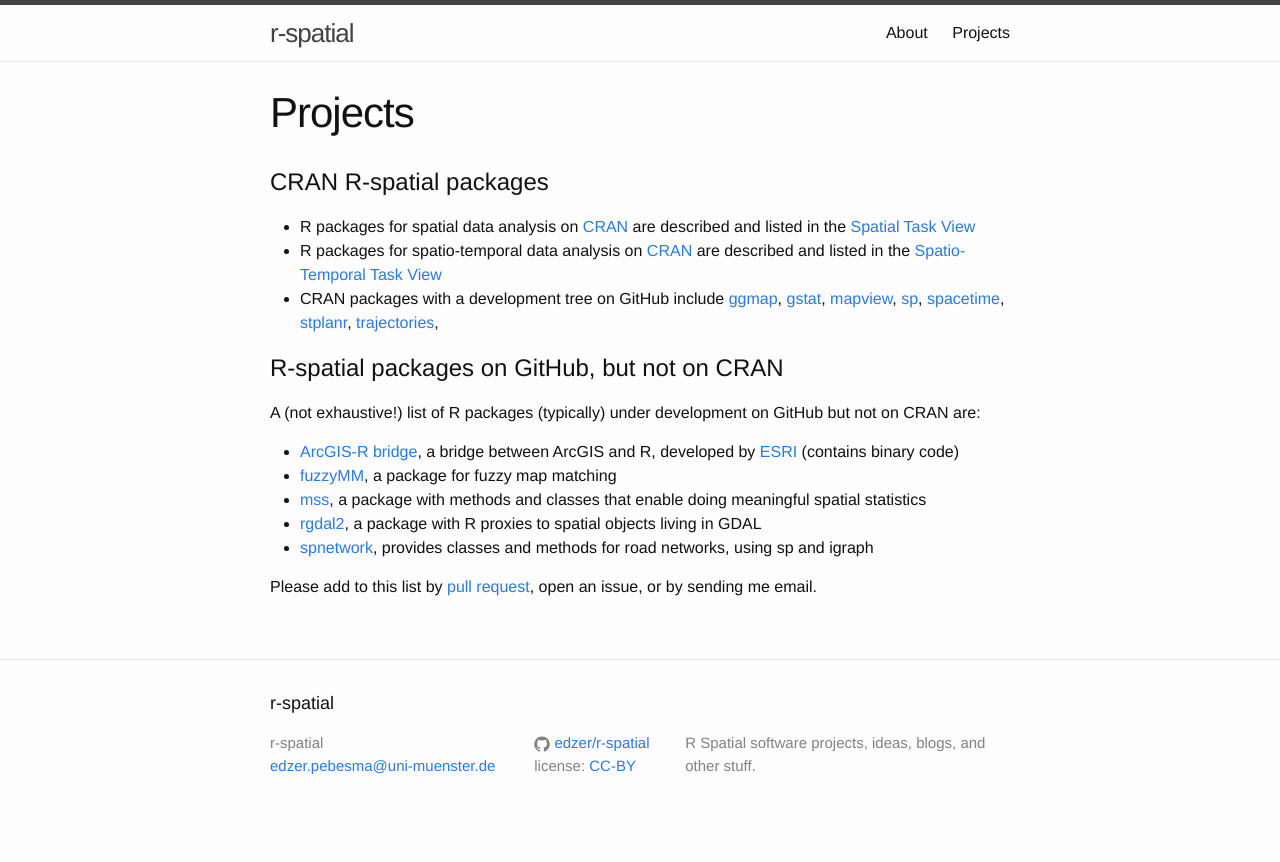
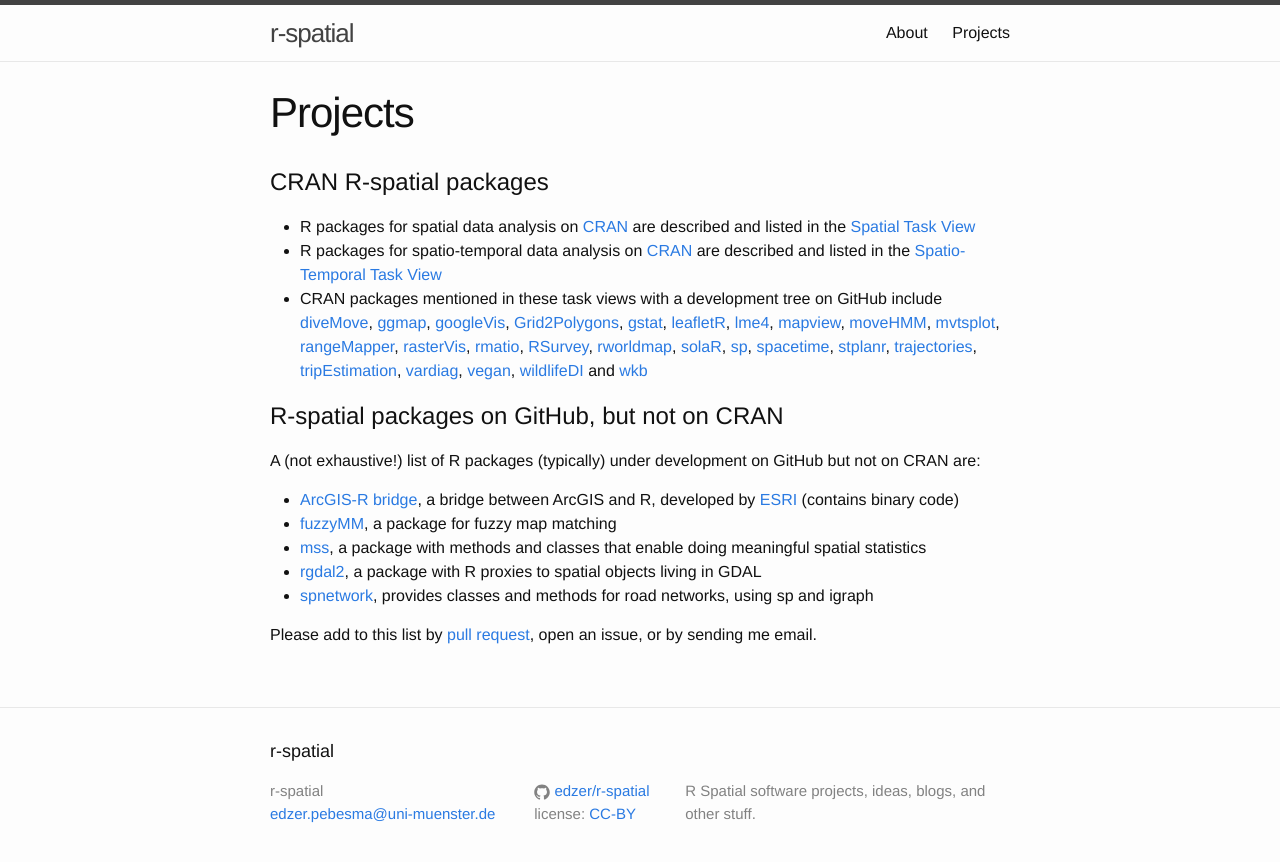
Before and after one commit to r-spatial/r-spatial.org, a Jekyll site: the page built from projects.md, in a window 1280 px wide. Shown: the top 862 px of the page. Built offline with Jekyll 4.4.1, drawn with Linux system fonts in a browser that asks for light colours.

Commit message:
list github projects

```diff
--- a/projects.md
+++ b/projects.md
@@ -8,14 +8,32 @@
 
 * R packages for spatial data analysis on [CRAN](https://cran.r-project.org/) are described and listed in the [Spatial Task View](https://cran.r-project.org/web/views/Spatial.html)
 * R packages for spatio-temporal data analysis on [CRAN](https://cran.r-project.org/) are described and listed in the [Spatio-Temporal Task View](https://cran.r-project.org/web/views/SpatioTemporal.html)
-* CRAN packages with a development tree on GitHub include
-  [ggmap](https://github.com/dkahle/ggmap),
-  [gstat](https://github.com/edzer/gstat),
-  [mapview](https://github.com/environmentalinformatics-marburg/mapview),
-  [sp](https://github.com/edzer/sp),
-  [spacetime](https://github.com/edzer/spacetime),
-  [stplanr](https://github.com/ropensci/stplanr),
-  [trajectories](https://github.com/edzer/trajectories),
+* CRAN packages mentioned in these task views with a development tree on GitHub include
+[diveMove](https://github.com/spluque/diveMove),
+[ggmap](https://github.com/dkahle/ggmap),
+[googleVis](https://github.com/mages/googleVis#googlevis),
+[Grid2Polygons](https://github.com/jfisher-usgs/Grid2Polygons),
+[gstat](https://github.com/edzer/gstat),
+[leafletR](https://github.com/chgrl/leafletR),
+[lme4](https://github.com/lme4/lme4/),
+[mapview](https://github.com/environmentalinformatics-marburg/mapview),
+[moveHMM](https://github.com/TheoMichelot/moveHMM),
+[mvtsplot](http://github.com/rdpeng/mvtsplot),
+[rangeMapper](https://github.com/valcu/rangeMapper),
+[rasterVis](http://oscarperpinan.github.io/rastervis),
+[rmatio](https://github.com/stewid/rmatio),
+[RSurvey](https://github.com/jfisher-usgs/RSurvey),
+[rworldmap](https://github.com/AndySouth/rworldmap),
+[solaR](http://oscarperpinan.github.io/solar),
+[sp](https://github.com/edzer/sp),
+[spacetime](https://github.com/edzer/spacetime),
+[stplanr](https://github.com/ropensci/stplanr),
+[trajectories](https://github.com/edzer/trajectories),
+[tripEstimation](https://github.com/mdsumner/tripEstimation),
+[vardiag](https://github.com/edzer/vardiag),
+[vegan](http://cran.r-project.org, https://github.com/vegandevs/vegan),
+[wildlifeDI](http://jedalong.github.io/wildlifeDI) and
+[wkb](https://github.com/ianmcook/wkb)
 
 # R-spatial packages on GitHub, but not on CRAN
 
```
